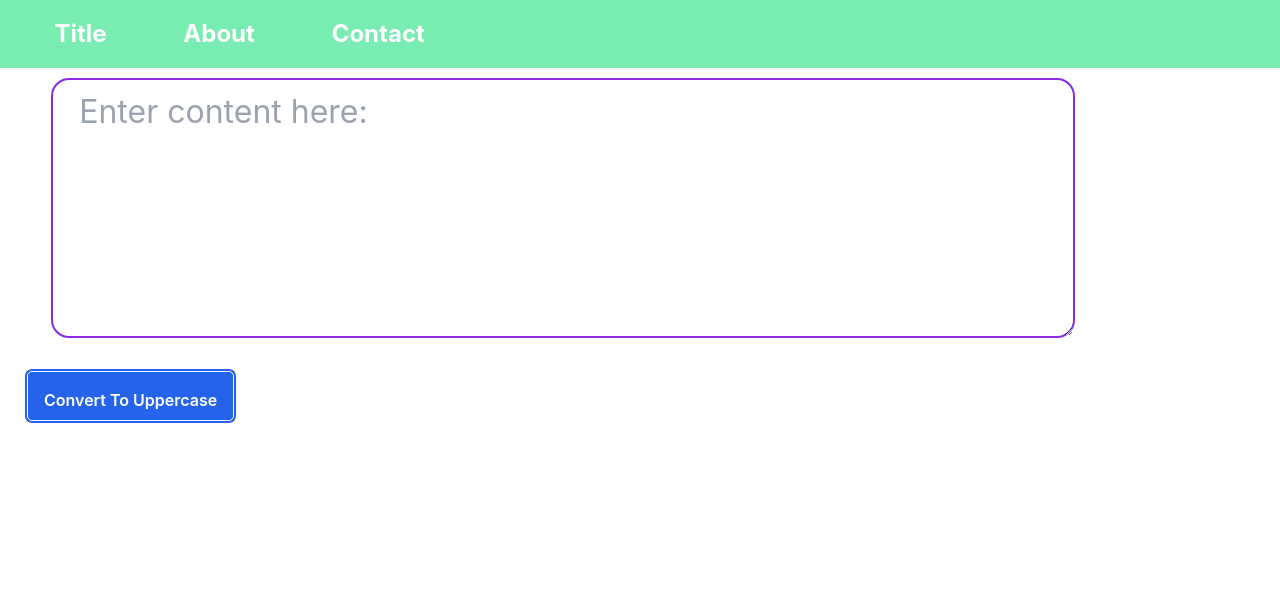
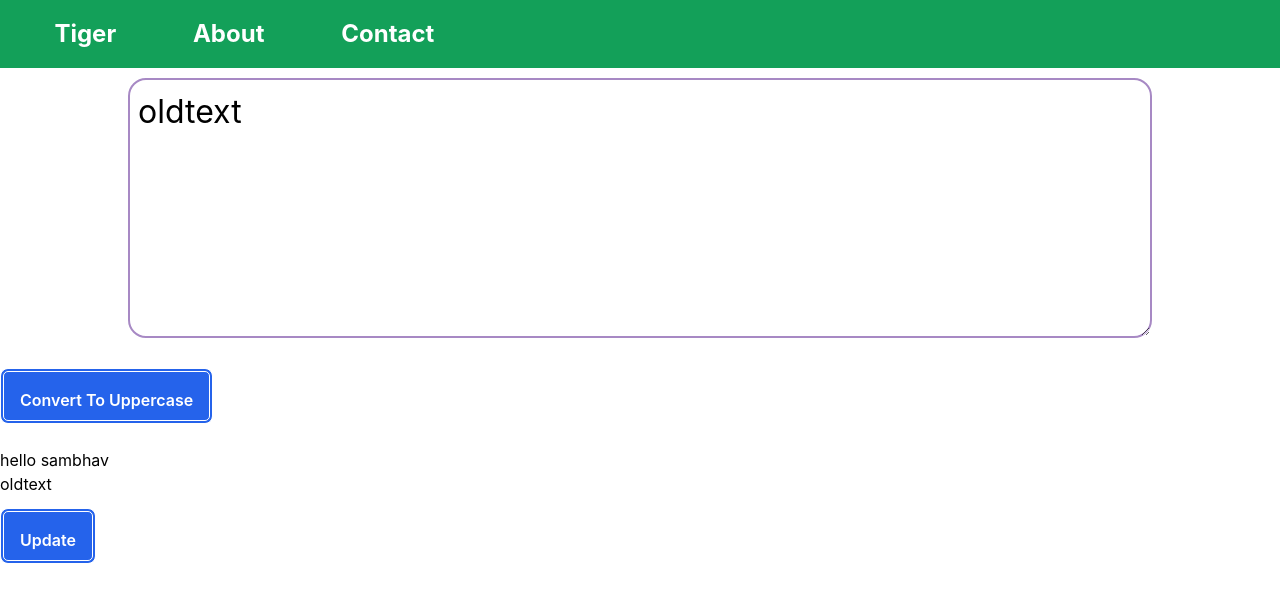
Before and after one commit to contributorsambhav/my-app, a React (Create React App) app: page / in a window 1280 px wide. Shown: the top 602 px of the page. Built offline with nearby package versions, Linux system fonts and the light colour scheme.

Commit message:
State and UseState ; event.target.value applied

```diff
--- a/src/App.css
+++ b/src/App.css
@@ -4,7 +4,7 @@ body{
 }
 
 .navbar{
-  background: rgb(121, 236, 178);
+  background: rgb(19, 160, 89);
   list-style: none;
   color:white;
   list-style: square;
@@ -22,12 +22,14 @@ li{
 }
 
 .tackxt{
- min-width:80vw;
- margin-left: 4vw;
+ min-width:80%;
+ margin-left: 10%;
+ margin-right: 10%;
  font-size:xx-large;
  margin-top: 10px;
  border-radius: 18px;
- outline-color: blue;
- border: 2px solid blueviolet;
+ outline-color: rgb(112, 112, 177);
+ border: 2px double rgb(167, 137, 196);
  padding: 8px;
+ box-shadow: 5px;
 }
--- a/src/App.js
+++ b/src/App.js
@@ -5,7 +5,8 @@ import Textform from "./Components/Textform";
 function App() {
   return (
     <>
-    <Navbar title = "Title"></Navbar>
+    {/* <Navbar title = "Title"></Navbar> */}
+    <Navbar />
     <Textform></Textform>
     </>
 
--- a/src/Components/Navbar.js
+++ b/src/Components/Navbar.js
@@ -23,5 +23,5 @@ export default function Navbar(props) {
 Navbar.propTypes = {title :PropTypes.string.isRequired  }
 
 Navbar.defaultProps={
-  name  : "Tiger"
+  title  : "Tiger"
 }
--- a/src/Components/Textform.js
+++ b/src/Components/Textform.js
@@ -1,15 +1,55 @@
-import React,{useState} from 'react'
+import React, { useState } from "react";
 
+let name = "sambhav";
 export default function Textform() {
+  const [text, setText] = useState("oldtext");
+  let inpdiv = document.getElementById("inpdiv");
+
+  function handleUpClick() {
+    console.log("Convert to uppercase was clicked");
+    setText("UPPERCASE");
+  }
+
+  function handleOnChange(event) {
+    console.log("on change listened");
+    setText(event.target.value)
+  }
+
   return (
     <div>
-<div className="cont">
-  <label for="exampleFormControlTextarea1" class="form-label"></label>
-  <textarea className="form-control tackxt" placeholder='  Enter content here: ' id="exampleFormControlTextarea1" rows="5"></textarea><br></br>
-  <button className="btn btn-primary h-14 text-white font-semibold rounded-lg border-white border-double border-4 text-center justify-content p-4 m-6 bg-blue-600">Convert To Uppercase</button>
-</div>
-
-
+      <div className="cont">
+        <label
+          htmlFor="exampleFormControlTextarea1"
+          className="form-label"
+        ></label>
+        <textarea
+          className="form-control tackxt"
+          placeholder="  Enter content here: "
+          id="exampleFormControlTextarea1"
+          rows="5"
+          value={text}
+          onChange={handleOnChange}
+        ></textarea>
+        <br></br>
+        <button
+          className="btn btn-primary h-14 text-white font-semibold rounded-lg border-white border-double border-4 text-center justify-content p-4 my-6 mx-auto bg-blue-600"
+          onClick={handleUpClick}
+        >
+          Convert To Uppercase
+        </button>
+        <br></br>
+        hello {name}
+        <br></br>
+        {text}
+        <br></br>
+        <button
+          type="button"
+          className="btn btn-primary h-14 text-white font-semibold rounded-lg border-white border-double border-4 text-center justify-content p-4 my-3 mx-auto bg-blue-600"
+          onClick={() => setText("new text")}
+        >
+          Update
+        </button>
+      </div>
     </div>
-  )
+  );
 }
```
